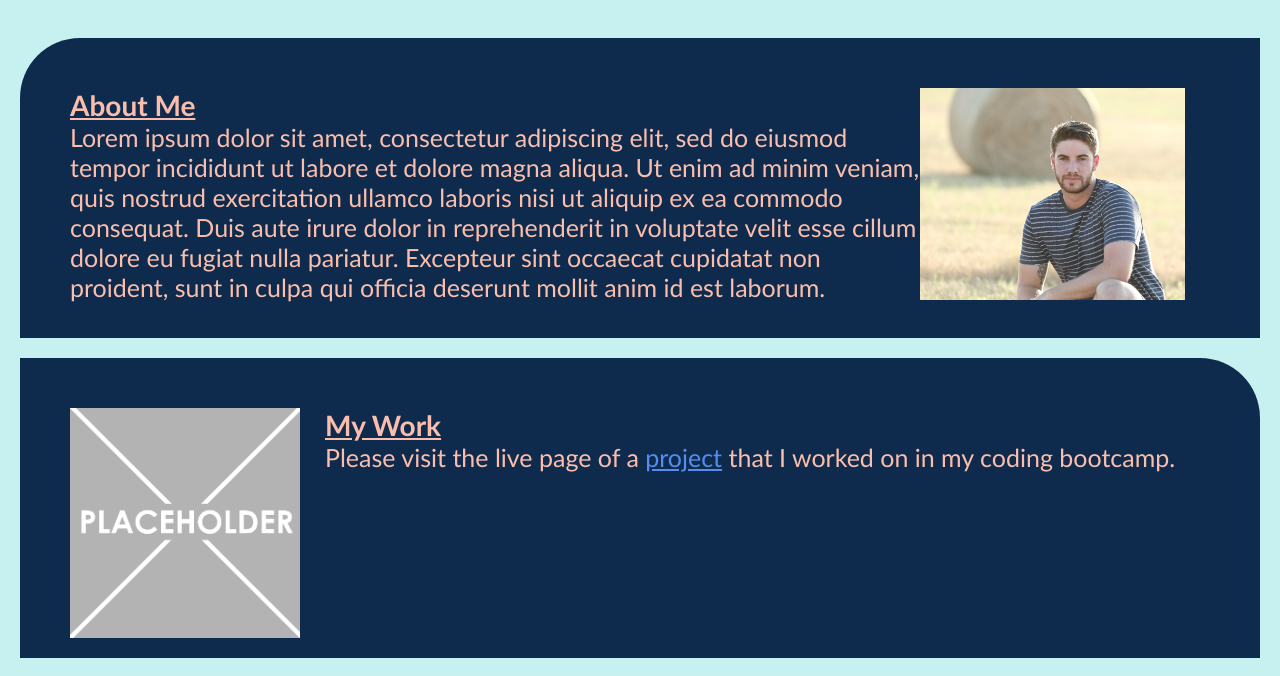
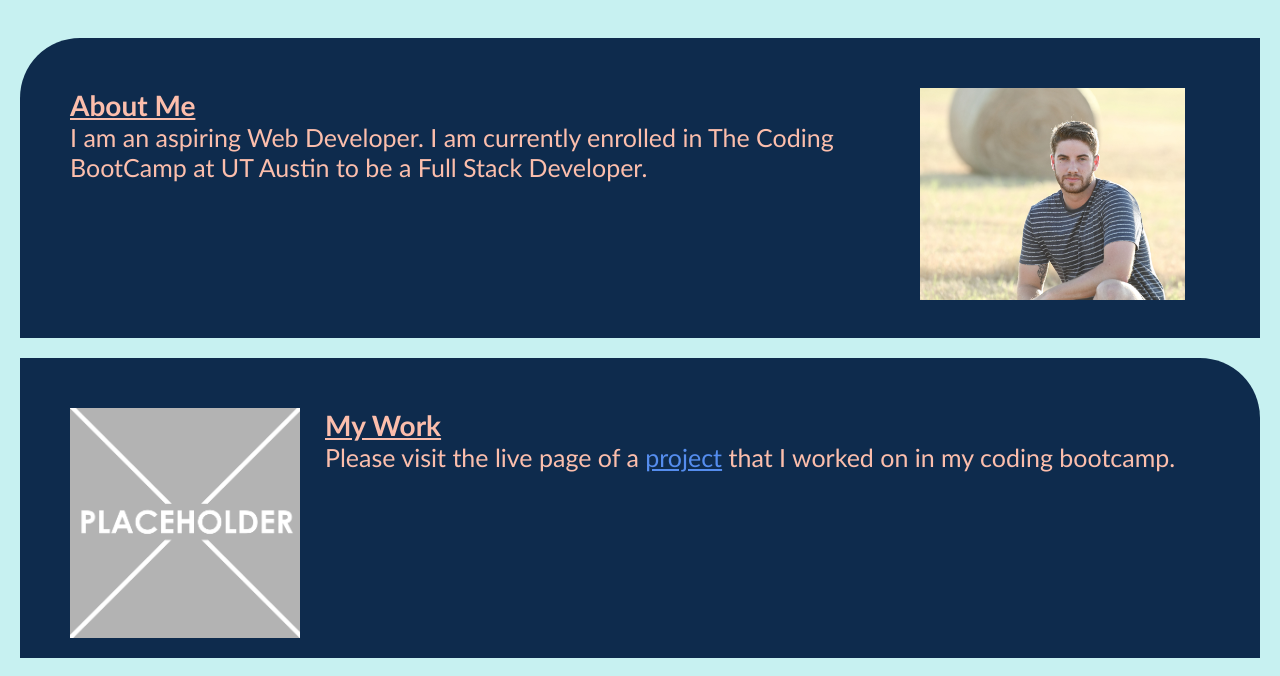
Before and after one commit to jareddodson/Portfolio, a plain HTML site: page index.html in a window 1280 px wide. Shown: the part 104-780 px from the top of the page. Drawn offline with Linux system fonts and the light colour scheme.

Commit message:
Updated about me div

```diff
--- a/index.html
+++ b/index.html
@@ -29,7 +29,7 @@
                 <img src="./assets/images/IMG_1841.JPG" class="float-right" alt="Image of Jared Dodson in the About Me section" />
                 <h2>About Me</h2>
                 <p>
-                    Lorem ipsum dolor sit amet, consectetur adipiscing elit, sed do eiusmod tempor incididunt ut labore et dolore magna aliqua. Ut enim ad minim veniam, quis nostrud exercitation ullamco laboris nisi ut aliquip ex ea commodo consequat. Duis aute irure dolor in reprehenderit in voluptate velit esse cillum dolore eu fugiat nulla pariatur. Excepteur sint occaecat cupidatat non proident, sunt in culpa qui officia deserunt mollit anim id est laborum.
+                    I am an aspiring Web Developer. I am currently enrolled in The Coding BootCamp at UT Austin to be a Full Stack Developer.
                 </p>
             </div>
             <div id="my-work" class="my-work">
```
